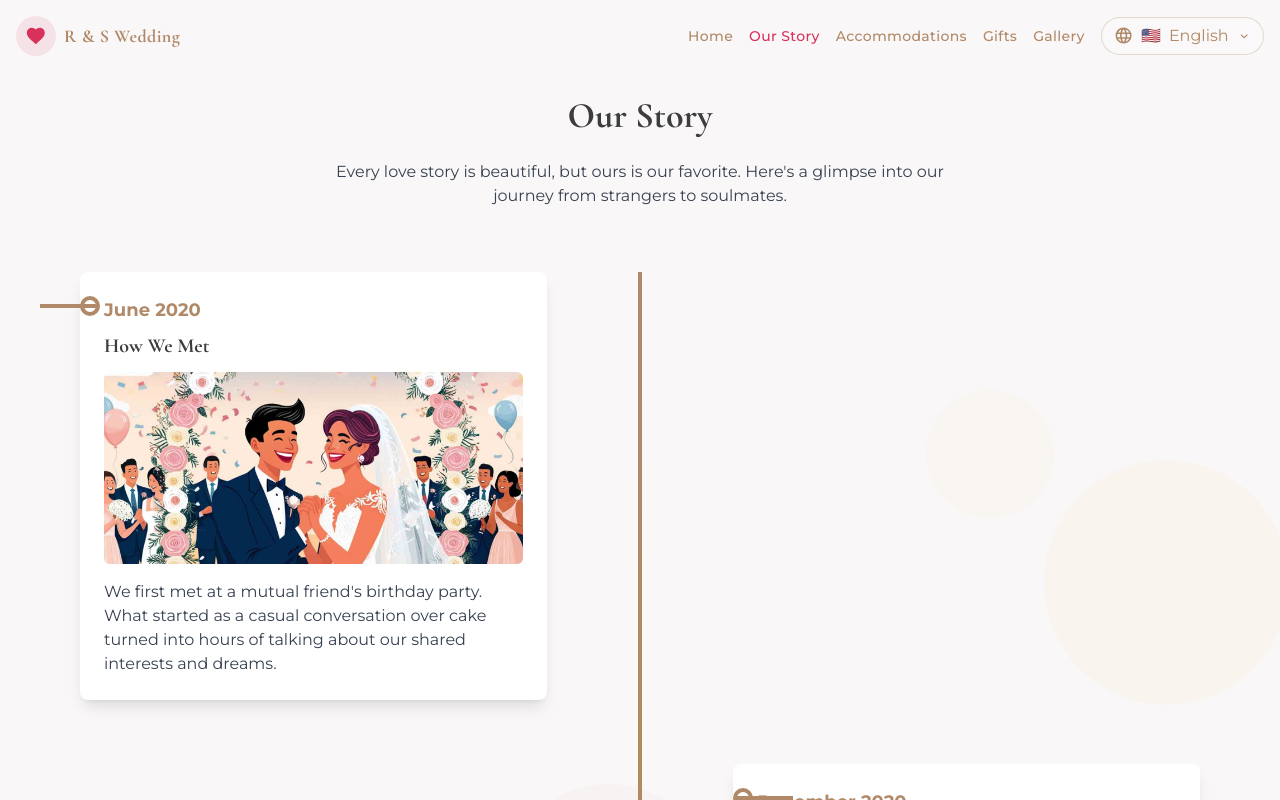
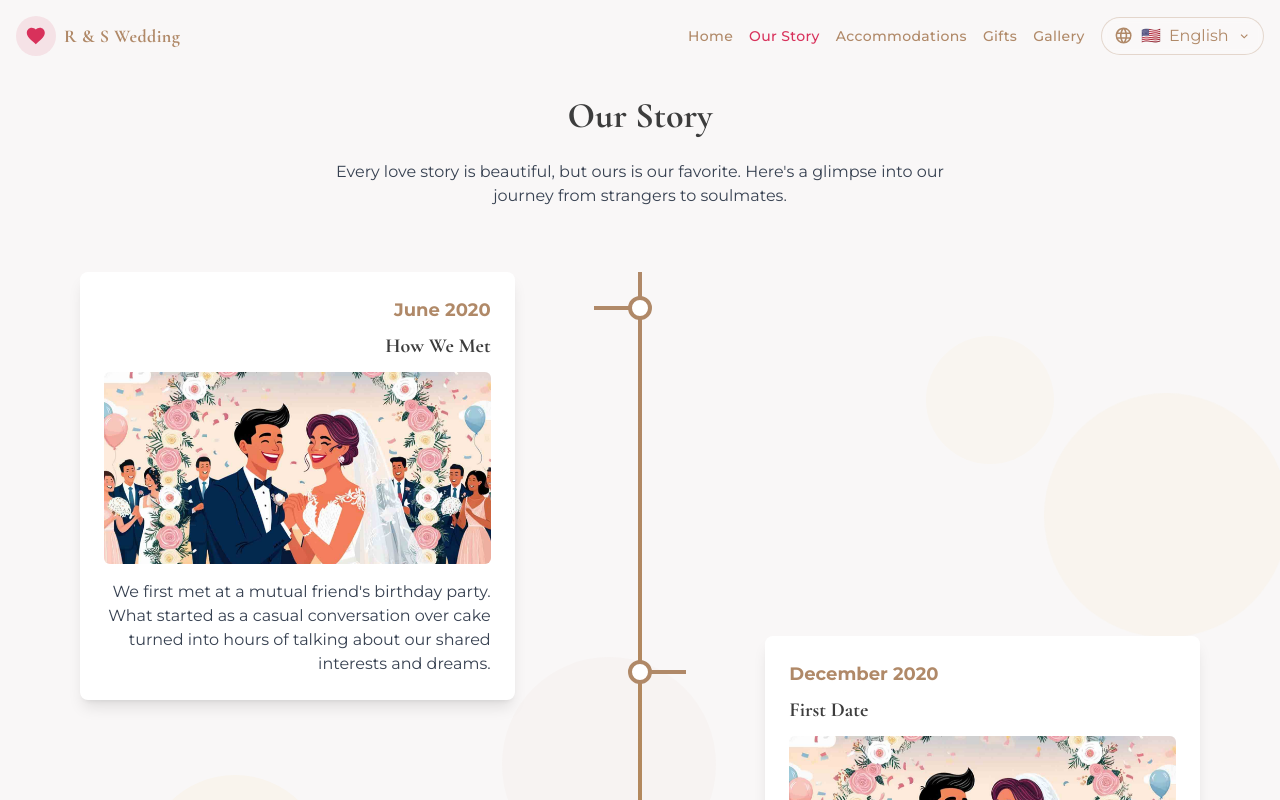
Before and after one commit to SlyRix/myWed, a React (Create React App) app: page /our-story in a window 1280 px wide. Shown: the top 800 px of the page. Built offline with nearby package versions, Linux system fonts and the light colour scheme.

Commit message:
correct timeline

```diff
--- a/src/components/ceremonies/CeremonyTimeline.js
+++ b/src/components/ceremonies/CeremonyTimeline.js
@@ -34,11 +34,16 @@ const CeremonyTimeline = ({ events, theme }) => {
             <div className={`absolute h-full w-1 ${colors.line} left-1/2 -translate-x-1/2 hidden md:block`}></div>
 
             {/* Timeline items */}
-            <div className="flex flex-col">
-                {events.map((event, index) => (
+            <div className="relative">
+                {events.map((event, index) => {
+                    // Calculate staggered positions for overlapping effect
+                    const topPosition = `${index * 220 - (index > 0 ? index * 50 : 0)}px`;
+                    const isLeftSide = index % 2 === 0;
+
+                    return (
                         <motion.div
                             key={index}
-                        className={`relative mb-8 p-6 ${index % 2 === 0 ? 'md:mr-auto md:text-right' : 'md:ml-auto'} md:w-[45%] w-full ml-0 md:ml-0 ${index % 2 !== 0 ? 'md:pl-0' : ''} pl-0 md:pl-0`}
+                            className="relative mb-8 md:mb-0"
                             variants={timelineItem}
                             initial="hidden"
                             whileInView="visible"
@@ -46,24 +51,39 @@ const CeremonyTimeline = ({ events, theme }) => {
                             transition={{ duration: 0.6, delay: index * 0.1 }}
                         >
                             {/* Content box */}
-                        <div className="bg-white p-5 rounded-lg shadow-md hover:shadow-lg transition-shadow duration-300">
+                            <div
+                                className={`md:absolute md:w-[45%] p-5 bg-white rounded-lg shadow-md hover:shadow-lg transition-shadow duration-300 ${
+                                    isLeftSide ? 'md:left-0 md:text-right' : 'md:right-0'
+                                }`}
+                                style={{
+                                    top: topPosition,
+                                    zIndex: index % 3 + 1 // Vary z-index to create visual interest
+                                }}
+                            >
                                 <div className={`${colors.textColor} font-bold mb-2`}>{event.time}</div>
                                 <h3 className={`text-lg font-bold mb-2 ${colors.titleColor}`}>{event.title}</h3>
                                 <p className="text-gray-600">{event.description}</p>
                             </div>
 
                             {/* Timeline dots - visible only on md screens and up */}
-                        <div className={`hidden md:block absolute top-6 w-4 h-4 rounded-full bg-white border-4 ${colors.dot} z-10
-                            ${index % 2 === 0 ? 'right-0 -translate-x-14' : 'left-0 translate-x-14'}`}>
+                            <div
+                                className={`hidden md:absolute md:block top-6 md:top-[calc(${topPosition}+1.5rem)] w-4 h-4 rounded-full bg-white border-4 ${colors.dot} z-10 left-1/2 -translate-x-1/2`}
+                            ></div>
+
+                            {/* Connector lines - visible only on md screens and up */}
+                            <div
+                                className={`hidden md:absolute md:block md:top-[calc(${topPosition}+1.5rem)] h-1 ${colors.line} w-[calc(25%-0.5rem)] ${
+                                    isLeftSide ? 'left-[calc(25%+0.5rem)]' : 'right-[calc(25%+0.5rem)]'
+                                }`}
+                                style={{ top: `calc(${topPosition} + 1.5rem)` }}
+                            ></div>
+                        </motion.div>
+                    );
+                })}
             </div>
 
-                        {/* Connector lines - visible only on md screens and up */}
-                        <div className={`hidden md:block absolute top-8 h-1 ${colors.line} w-14
-                            ${index % 2 === 0 ? 'right-0 -translate-x-0' : 'left-0 translate-x-0'}`}>
-                        </div>
-                    </motion.div>
-                ))}
-            </div>
+            {/* Spacer to ensure all events are visible */}
+            <div className="hidden md:block" style={{ height: `${events.length * 180}px` }}></div>
         </div>
     );
 };
--- a/src/components/story/StoryTimeline.js
+++ b/src/components/story/StoryTimeline.js
@@ -1,19 +1,35 @@
 import React from 'react';
 import { motion } from 'framer-motion';
-import AnimatedSection from '../common/AnimatedSection';
 
 const StoryTimeline = ({ events }) => {
     return (
         <div className="relative">
-            {events.map((event, index) => (
-                <AnimatedSection
-                    key={index}
-                    className={`mb-16 md:w-5/12 ${index % 2 === 0 ? 'md:mr-auto' : 'md:ml-auto'} relative`}
-                    delay={index * 0.1}
+            {/* Timeline vertical line */}
+            <div className="hidden md:block absolute left-1/2 top-0 bottom-0 w-1 bg-gradient-to-b from-christian-accent to-hindu-secondary transform -translate-x-1/2"></div>
+
+            <div className="relative">
+                {events.map((event, index) => {
+                    const isLeft = index % 2 === 0;
+
+                    // Increased overlap with larger negative margin
+                    const overlapClass = index > 0 ? 'md:-mt-32' : '';
+
+                    return (
+                        <div key={index} className={`mb-16 ${overlapClass} relative`}>
+                            <div className={`md:w-5/12 relative ${isLeft ? 'md:mr-auto md:pr-8' : 'md:ml-auto md:pl-8'}`}>
+                                <motion.div
+                                    className="bg-white p-6 rounded-lg shadow-lg hover:shadow-xl transition-shadow duration-300"
+                                    initial={{ opacity: 0, y: 20 }}
+                                    whileInView={{ opacity: 1, y: 0 }}
+                                    viewport={{ once: true }}
+                                    transition={{ duration: 0.5 }}
                                 >
-                    <div className="bg-white p-6 rounded-lg shadow-lg hover:shadow-xl transition-shadow duration-300">
-                        <div className="text-lg font-bold text-christian-accent mb-2">{event.date}</div>
-                        <h3 className="text-xl font-bold mb-3">{event.title}</h3>
+                                    <div className={`text-lg font-bold text-christian-accent mb-2 ${isLeft ? 'md:text-right' : 'md:text-left'}`}>
+                                        {event.date}
+                                    </div>
+                                    <h3 className={`text-xl font-bold mb-3 ${isLeft ? 'md:text-right' : 'md:text-left'}`}>
+                                        {event.title}
+                                    </h3>
 
                                     {event.image && (
                                         <div className="mb-4 rounded-md overflow-hidden">
@@ -25,20 +41,25 @@ const StoryTimeline = ({ events }) => {
                                         </div>
                                     )}
 
-                        <p className="text-gray-700">{event.description}</p>
+                                    <p className={`text-gray-700 ${isLeft ? 'md:text-right' : 'md:text-left'}`}>
+                                        {event.description}
+                                    </p>
+                                </motion.div>
                             </div>
 
-                    {/* Timeline nodes - visible only on medium screens and up */}
-                    <div className="hidden md:block absolute top-6 w-5 h-5 rounded-full bg-white border-4 border-christian-accent z-10
-                        ${index % 2 === 0 ? 'right-0 -translate-x-14' : 'left-0 translate-x-14'}">
-                        {index % 2 === 0 ? (
-                            <div className="absolute top-1/2 -translate-y-1/2 right-0 w-14 h-1 bg-christian-accent"></div>
-                        ) : (
-                            <div className="absolute top-1/2 -translate-y-1/2 left-0 w-14 h-1 bg-christian-accent"></div>
-                        )}
+                            {/* Timeline dots - positioned on the center line */}
+                            <div className="hidden md:block absolute left-1/2 top-6 -translate-x-1/2 w-6 h-6 rounded-full bg-white border-4 border-christian-accent z-20">
+                                {/* Connector lines to content boxes */}
+                                <div
+                                    className={`absolute top-1/2 -translate-y-1/2 h-1 bg-christian-accent ${
+                                        isLeft ? 'right-full w-[3vw]' : 'left-full w-[3vw]'
+                                    }`}
+                                ></div>
                             </div>
-                </AnimatedSection>
-            ))}
+                        </div>
+                    );
+                })}
+            </div>
         </div>
     );
 };
```
Lines whose indentation alone changed are shown as unchanged.
